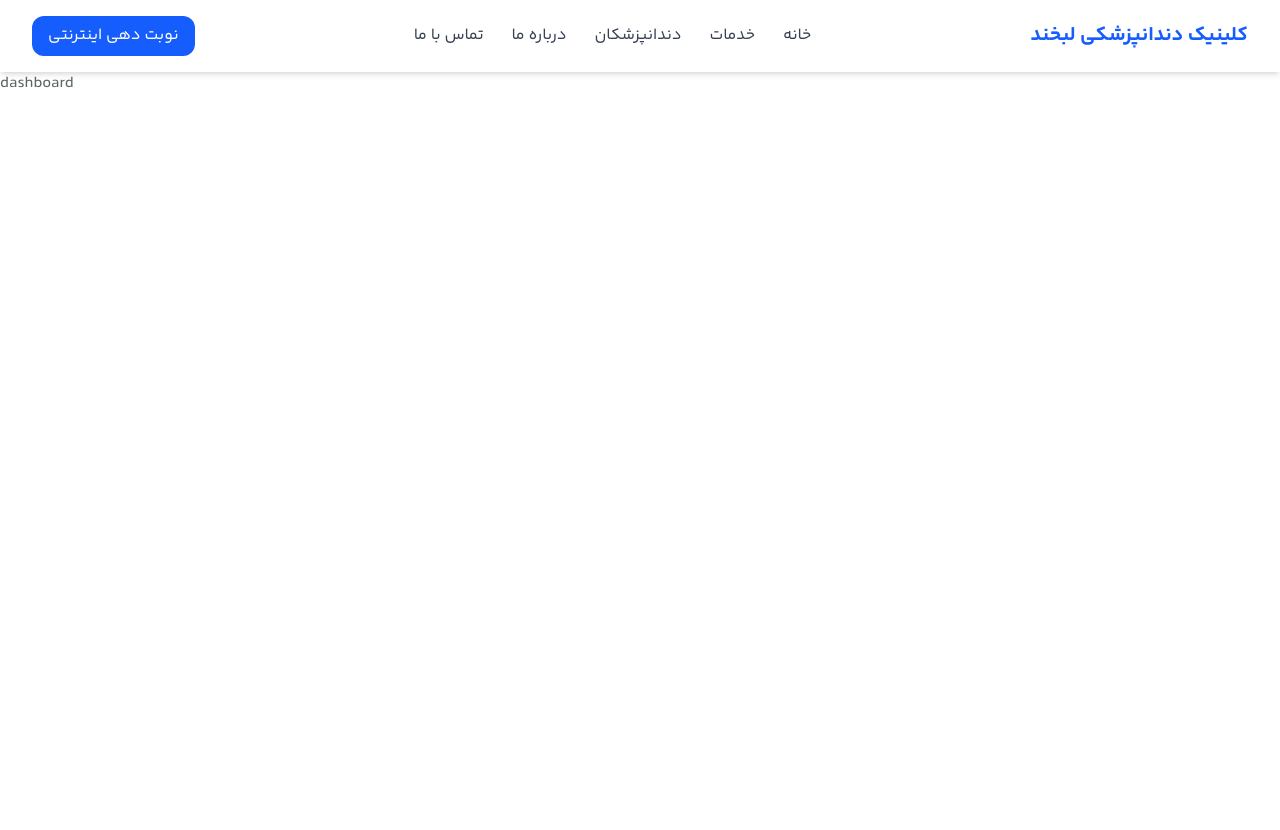
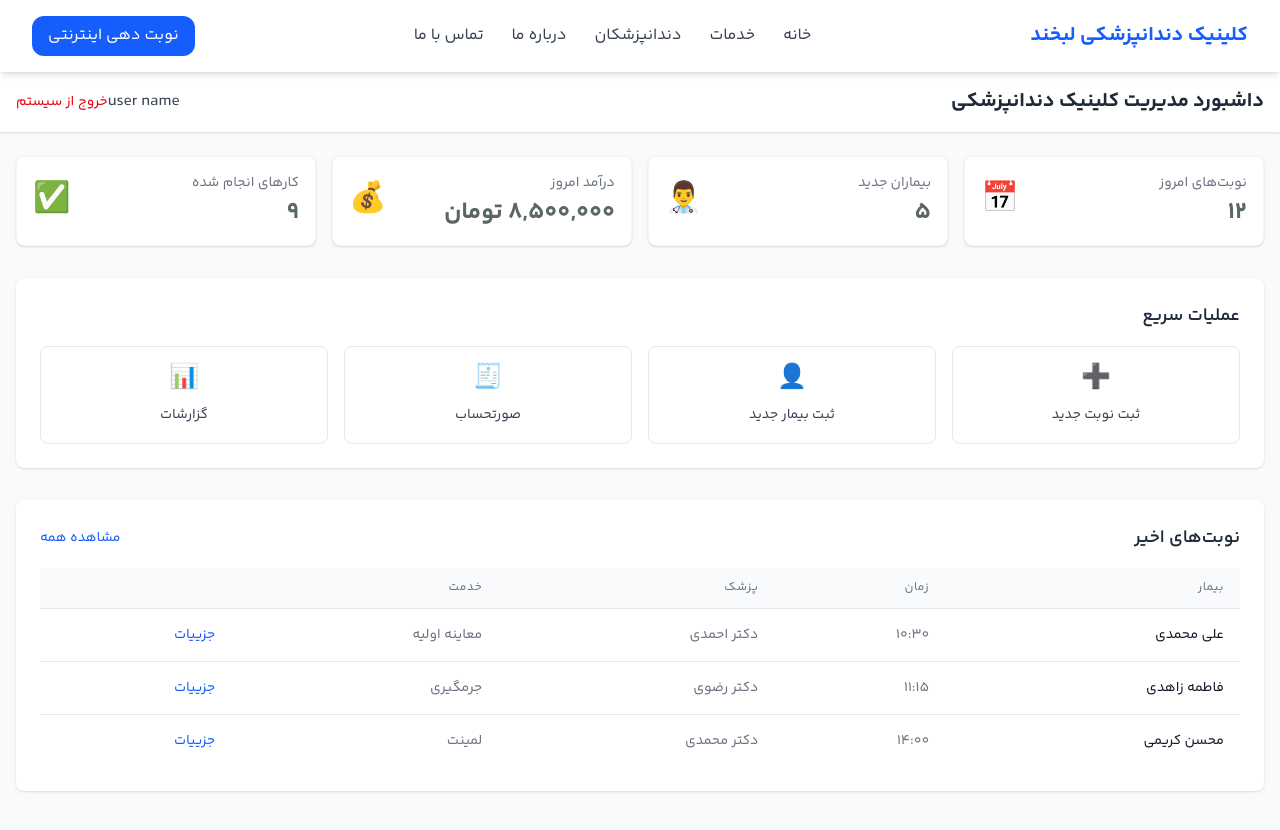
Before and after one commit to MianajiAli/vaght, a Next.js app: page /dashboard in a window 1280 px wide. Shown: the top 830 px of the page. Before the commit the page ends 800 px from the top, so only its background shows below. Built offline with nearby package versions, Linux system fonts and the light colour scheme.

Commit message:
ADD: dashboard UI

```diff
--- a/app/dashboard/page.jsx
+++ b/app/dashboard/page.jsx
@@ -1,5 +1,158 @@
-const Page = ({ }) => {
-    return <div>dashboard</div>
-}
+"use client";
 
-export default Page
+import React from "react";
+import Link from "next/link";
+import { useRouter } from "next/navigation";
+// import { useAuth } from "@/context/AuthContext";
+
+const DashboardPage = () => {
+    const router = useRouter();
+    // const { user, logout } = useAuth();
+
+    // Sample stats data
+    const stats = [
+        { title: "نوبت‌های امروز", value: "۱۲", icon: "📅", link: "/appointments" },
+        { title: "بیماران جدید", value: "۵", icon: "👨‍⚕️", link: "/patients" },
+        { title: "درآمد امروز", value: "۸,۵۰۰,۰۰۰ تومان", icon: "💰", link: "/financial" },
+        { title: "کارهای انجام شده", value: "۹", icon: "✅", link: "/treatments" },
+    ];
+
+    // Quick actions
+    const quickActions = [
+        { title: "ثبت نوبت جدید", icon: "➕", link: "/appointments/new" },
+        { title: "ثبت بیمار جدید", icon: "👤", link: "/patients/new" },
+        { title: "صورتحساب", icon: "🧾", link: "/billing" },
+        { title: "گزارشات", icon: "📊", link: "/reports" },
+    ];
+
+    // Recent appointments
+    const recentAppointments = [
+        { id: 1, patient: "علی محمدی", time: "۱۰:۳۰", doctor: "دکتر احمدی", service: "معاینه اولیه" },
+        { id: 2, patient: "فاطمه زاهدی", time: "۱۱:۱۵", doctor: "دکتر رضوی", service: "جرمگیری" },
+        { id: 3, patient: "محسن کریمی", time: "۱۴:۰۰", doctor: "دکتر محمدی", service: "لمینت" },
+    ];
+
+    return (
+        <div className="min-h-screen bg-gray-50" dir="rtl">
+            {/* Header */}
+            <header className="bg-white shadow-sm">
+                <div className="max-w-7xl mx-auto px-4 py-4 flex justify-between items-center">
+                    <h1 className="text-xl font-bold text-gray-800">داشبورد مدیریت کلینیک دندانپزشکی</h1>
+                    <div className="flex items-center space-x-4 space-x-reverse">
+                        <span className="text-gray-700">user name</span>
+                        <button
+                            onClick={() => {
+                                logout();
+                                router.push("/login");
+                            }}
+                            className="text-red-600 hover:text-red-800 text-sm"
+                        >
+                            خروج از سیستم
+                        </button>
+                    </div>
+                </div>
+            </header>
+
+            {/* Main Content */}
+            <main className="max-w-7xl mx-auto px-4 py-6">
+                {/* Stats Cards */}
+                <div className="grid grid-cols-1 md:grid-cols-2 lg:grid-cols-4 gap-4 mb-8">
+                    {stats.map((stat, index) => (
+                        <Link
+                            key={index}
+                            href={stat.link}
+                            className="bg-white p-4 rounded-lg shadow-sm border border-gray-100 hover:shadow-md transition-shadow"
+                        >
+                            <div className="flex items-center justify-between">
+                                <div>
+                                    <p className="text-gray-500 text-sm">{stat.title}</p>
+                                    <p className="text-2xl font-bold mt-1">{stat.value}</p>
+                                </div>
+                                <span className="text-3xl">{stat.icon}</span>
+                            </div>
+                        </Link>
+                    ))}
+                </div>
+
+                {/* Quick Actions */}
+                <div className="bg-white p-6 rounded-lg shadow-sm mb-8">
+                    <h2 className="text-lg font-semibold text-gray-800 mb-4">عملیات سریع</h2>
+                    <div className="grid grid-cols-2 md:grid-cols-4 gap-4">
+                        {quickActions.map((action, index) => (
+                            <Link
+                                key={index}
+                                href={action.link}
+                                className="border border-gray-200 rounded-lg p-4 text-center hover:bg-blue-50 hover:border-blue-200 transition-colors"
+                            >
+                                <span className="text-2xl block mb-2">{action.icon}</span>
+                                <span className="text-sm text-gray-700">{action.title}</span>
+                            </Link>
+                        ))}
+                    </div>
+                </div>
+
+                {/* Recent Appointments */}
+                <div className="bg-white p-6 rounded-lg shadow-sm">
+                    <div className="flex justify-between items-center mb-4">
+                        <h2 className="text-lg font-semibold text-gray-800">نوبت‌های اخیر</h2>
+                        <Link href="/appointments" className="text-blue-600 text-sm hover:text-blue-800">
+                            مشاهده همه
+                        </Link>
+                    </div>
+
+                    <div className="overflow-x-auto">
+                        <table className="min-w-full divide-y divide-gray-200">
+                            <thead className="bg-gray-50">
+                                <tr>
+                                    <th scope="col" className="px-4 py-3 text-right text-xs font-medium text-gray-500 uppercase tracking-wider">
+                                        بیمار
+                                    </th>
+                                    <th scope="col" className="px-4 py-3 text-right text-xs font-medium text-gray-500 uppercase tracking-wider">
+                                        زمان
+                                    </th>
+                                    <th scope="col" className="px-4 py-3 text-right text-xs font-medium text-gray-500 uppercase tracking-wider">
+                                        پزشک
+                                    </th>
+                                    <th scope="col" className="px-4 py-3 text-right text-xs font-medium text-gray-500 uppercase tracking-wider">
+                                        خدمت
+                                    </th>
+                                    <th scope="col" className="relative px-4 py-3">
+                                        <span className="sr-only">جزییات</span>
+                                    </th>
+                                </tr>
+                            </thead>
+                            <tbody className="bg-white divide-y divide-gray-200">
+                                {recentAppointments.map((appointment) => (
+                                    <tr key={appointment.id}>
+                                        <td className="px-4 py-4 whitespace-nowrap text-sm font-medium text-gray-900">
+                                            {appointment.patient}
+                                        </td>
+                                        <td className="px-4 py-4 whitespace-nowrap text-sm text-gray-500">
+                                            {appointment.time}
+                                        </td>
+                                        <td className="px-4 py-4 whitespace-nowrap text-sm text-gray-500">
+                                            {appointment.doctor}
+                                        </td>
+                                        <td className="px-4 py-4 whitespace-nowrap text-sm text-gray-500">
+                                            {appointment.service}
+                                        </td>
+                                        <td className="px-4 py-4 whitespace-nowrap text-right text-sm font-medium">
+                                            <Link
+                                                href={`/appointments/${appointment.id}`}
+                                                className="text-blue-600 hover:text-blue-900"
+                                            >
+                                                جزییات
+                                            </Link>
+                                        </td>
+                                    </tr>
+                                ))}
+                            </tbody>
+                        </table>
+                    </div>
+                </div>
+            </main>
+        </div>
+    );
+};
+
+export default DashboardPage;
```
